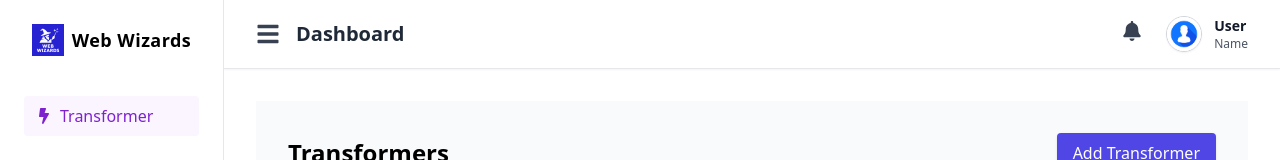
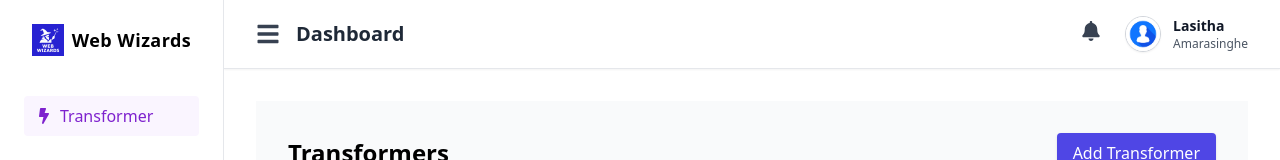
Before and after one commit to Web-Wizards-ENTC/Transformer, a React (Create React App) app in the folder Frontend/: page / in a window 1280 px wide. Both pictures are taken after typing "name@example.com", "Sample123" into the empty fields and a click on the button "Login". Shown: the top 160 px of the page. Built offline with nearby package versions, Linux system fonts and the light colour scheme; no server answers.

Commit message:
username

```diff
--- a/Frontend/src/UpperBar.js
+++ b/Frontend/src/UpperBar.js
@@ -4,7 +4,7 @@ import { FaBars, FaBell } from 'react-icons/fa';
 export default function UpperBar({ userName }) {
   const [showNotification, setShowNotification] = useState(false);
 
-  const nameParts = userName ? userName.split(' ') : ['User', 'Name'];
+  const nameParts = userName ? userName.split(' ') : ['Lasitha', 'Amarasinghe'];
   const firstName = nameParts[0];
   const lastName = nameParts.length > 1 ? nameParts[nameParts.length - 1] : '';
 
```
